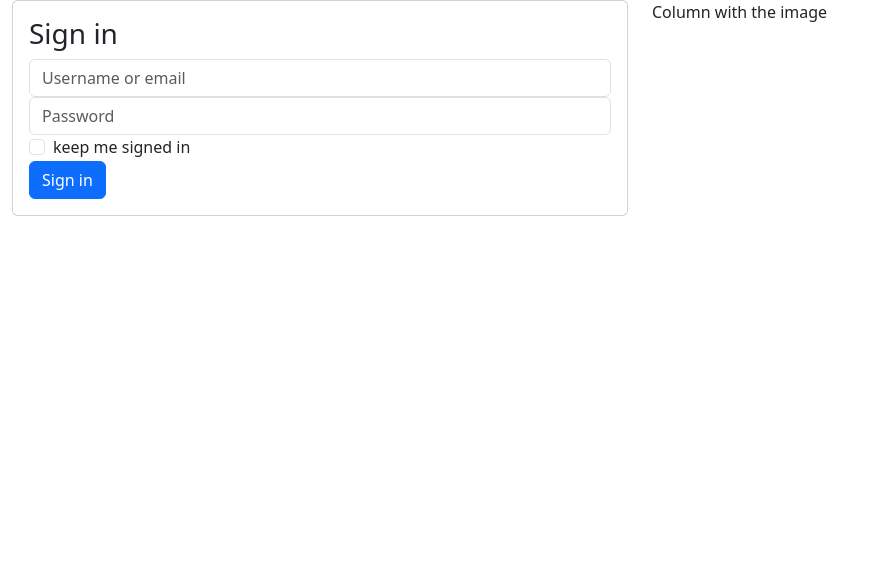
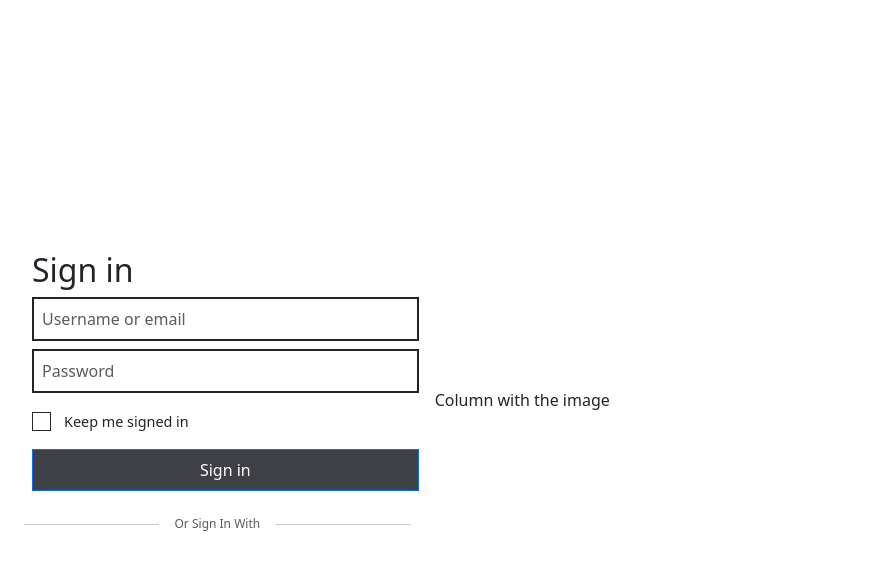
Before and after one commit to mishrhm/TW_Machine_Test, a React (Vite) app: page /login in a window 1280 px wide. Shown: the top 570 px of the page, without its empty margins (0-878 px from the left). Built offline with nearby package versions, Linux system fonts and the light colour scheme.

Commit message:
Added more styling on the sign in page

```diff
--- a/src/index.css
+++ b/src/index.css
@@ -0,0 +1,16 @@
+.custom-checkbox .form-check-input {
+  border-radius: 0px !important;
+  border-width: 1.5px !important;
+  border-color: #27272a !important;
+  width: 1.2rem;
+  height: 1.2rem;
+  margin-top: 0.15rem;
+}
+.custom-checkbox .form-check-input:checked {
+  background-color: #27272a !important;
+  border-color: #27272a !important;
+}
+.custom-checkbox .form-check-label {
+  margin-left: 0.5rem;
+  font-size: 0.9rem;
+}
--- a/src/pages/LoginPage.tsx
+++ b/src/pages/LoginPage.tsx
@@ -1,5 +1,5 @@
 import { useState } from "react";
-import { Button, Card, Col, Container, Form, Row } from "react-bootstrap";
+import { Button, Col, Container, Form, Row } from "react-bootstrap";
 
 
 const LoginPage = () => {
@@ -15,35 +15,47 @@ const LoginPage = () => {
 
     return (
         <div className="">
-            <Container fluid className="">
-                <Row>
-                    <Col>
-                        <Card>
-                            <Card.Body>
-                                <h3>Sign in</h3>
+            <Container fluid className="min-vh-100 d-flex align-items-center bg-white px-4">
+                <Row className="w-100 align-items-center justify-content-center">
+                    <Col xs={12} md={5} lg={4} className="mx-auto">
+
+                        <h3 className="m-2 fs-2">Sign in</h3>
                         <Form onSubmit={handleSignIn}>
                             <Form.Group >
                                 <Form.Control
                                     type="text" placeholder="Username or email"
                                     value={userName}
-                                            onChange={(e) => setUserName(e.target.value)}>
+                                    onChange={(e) => setUserName(e.target.value)}
+                                    className="p-2 m-2  border-dark border-2 rounded-0">
                                 </Form.Control>
                             </Form.Group>
                             <Form.Control
                                 type="password" placeholder="Password"
                                 value={password}
-                                        onChange={(e) => setPassword(e.target.value)}>
+                                onChange={(e) => setPassword(e.target.value)}
+                                className="p-2 m-2 border-dark border-2 rounded-0"
+                            >
                             </Form.Control>
-                                    <Form.Check type="checkbox" label="keep me signed in"
+                            <div>
+                                <Form.Check type="checkbox" label="Keep me signed in"
                                     checked={persistSession}
-                                        onChange={(e) => setPersistSession(e.target.checked)}>
+                                    onChange={(e) => setPersistSession(e.target.checked)}
+                                    className="p-2 m-2 rounded-0 ms-4 custom-checkbox">
                                 </Form.Check>
-                                    <Button type="submit">
+                            </div>
+                            <Button type="submit" className="w-100 rounded-0 p-2 ms-2"
+                                style={{ backgroundColor: '#3f3f46' }}
+                            >
                                 Sign in
                             </Button>
                         </Form>
-                            </Card.Body>
-                        </Card>
+                        <div className="d-flex align-items-center my-4">
+                            <hr className="flex-grow-1 border-gray-300 my-0" />
+                            <span className="mx-3 text-muted small fw-medium text-nowrap" style={{ fontSize: '0.75rem' }}>
+                                Or Sign In With
+                            </span>
+                            <hr className="flex-grow-1 border-gray-300 my-0" />
+                        </div>
                     </Col>
                     <Col>
                         Column with the image
```
Lines whose indentation alone changed are shown as unchanged.
